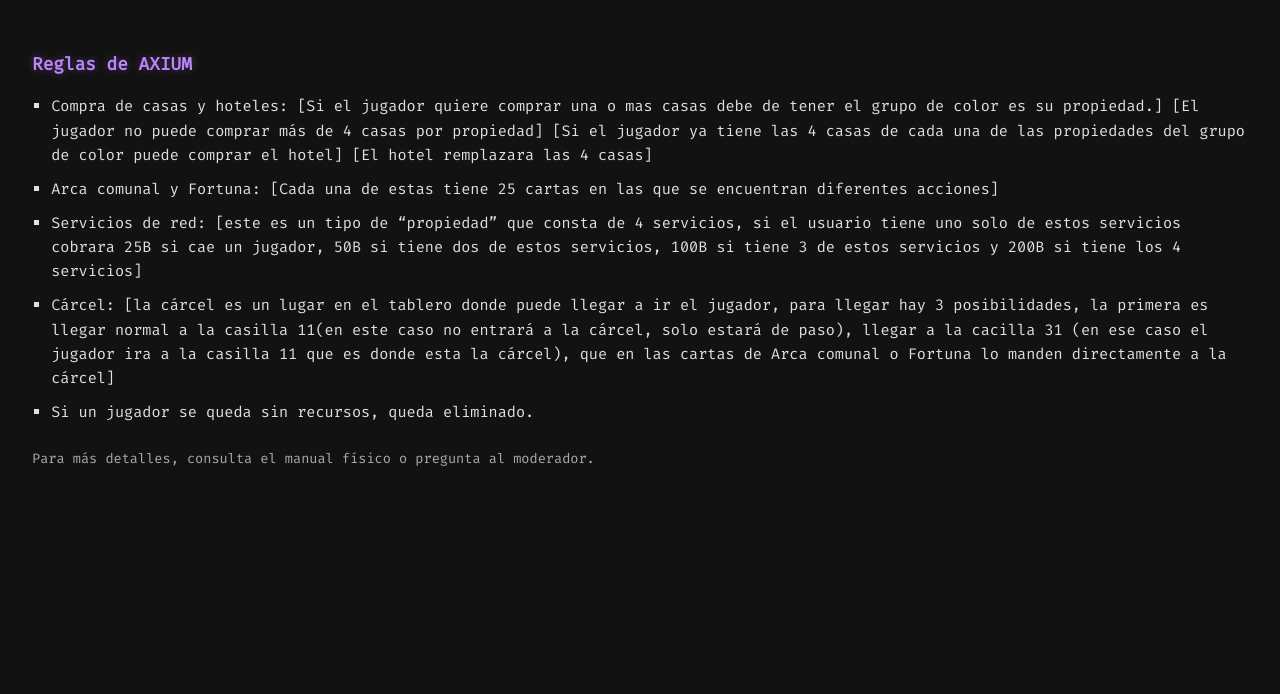
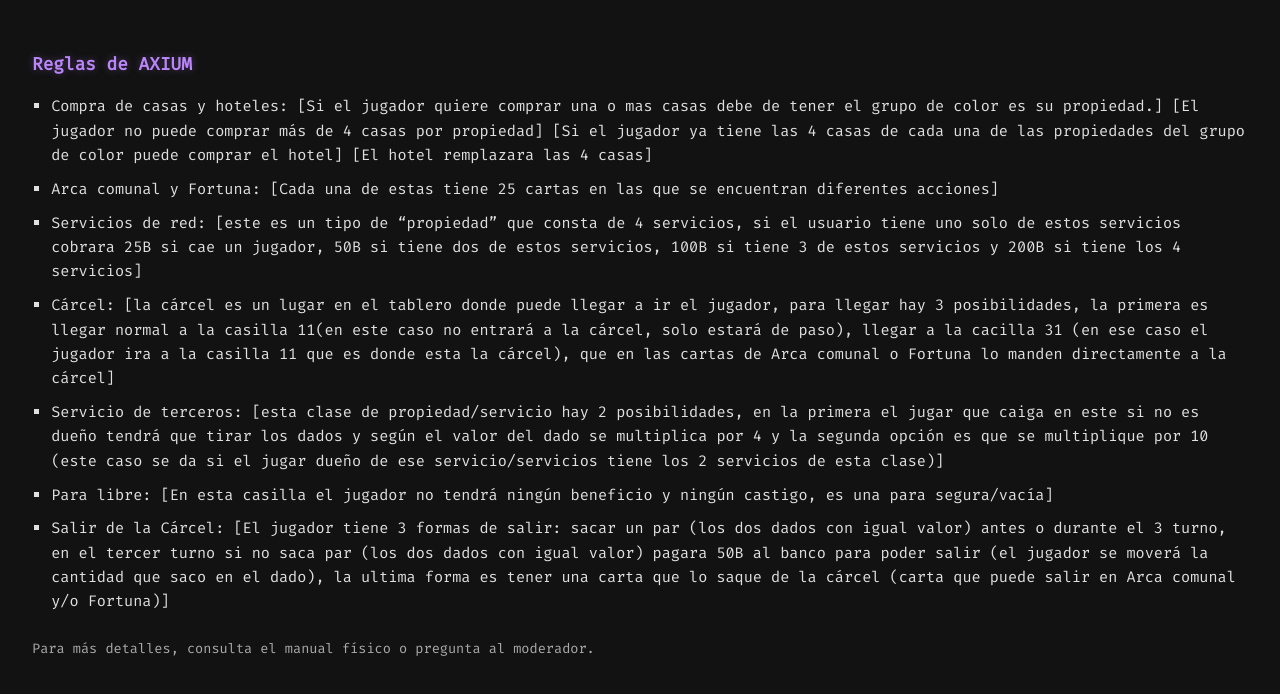
Before and after one commit to Turumack/axium-frontend, a website: page rules.html in a window 1280 px wide. Drawn offline with Linux system fonts and the light colour scheme.

Commit message:
modificacion rules

```diff
--- a/rules.html
+++ b/rules.html
@@ -48,7 +48,13 @@
     <li>Cárcel: [la cárcel es un lugar en el tablero donde puede llegar a ir el jugador, para llegar hay 3 posibilidades, la primera es llegar normal a
       la casilla 11(en este caso no entrará a la cárcel, solo estará de paso), llegar a la cacilla 31 (en ese caso el jugador ira a la casilla 11 que es
       donde esta la cárcel), que en las cartas de Arca comunal o Fortuna lo manden directamente a la cárcel]</li>
-    <li>Si un jugador se queda sin recursos, queda eliminado.</li>
+    <li>Servicio de terceros: [esta clase de propiedad/servicio hay 2 posibilidades, en la primera el jugar que caiga en este si no es dueño tendrá
+      que tirar los dados y según el valor del dado se multiplica por 4 y la segunda opción es que se multiplique por 10 (este caso se da si el jugar
+      dueño de ese servicio/servicios tiene los 2 servicios de esta clase)]</li>
+    <li>Para libre: [En esta casilla el jugador no tendrá ningún beneficio y ningún castigo, es una para segura/vacía]  </li>
+    <li>Salir de la Cárcel: [El jugador tiene 3 formas de salir: sacar un par (los dos dados con igual valor) antes o durante el 3 turno, en el tercer turno
+      si no saca par (los dos dados con igual valor) pagara 50B al banco para poder salir (el jugador se moverá la cantidad que saco en el dado), la ultima
+      forma es tener una carta que lo saque de la cárcel (carta que puede salir en Arca comunal y/o Fortuna)]</li>
   </ul>
   <p>Para más detalles, consulta el manual físico o pregunta al moderador.</p>
 </body>
```
